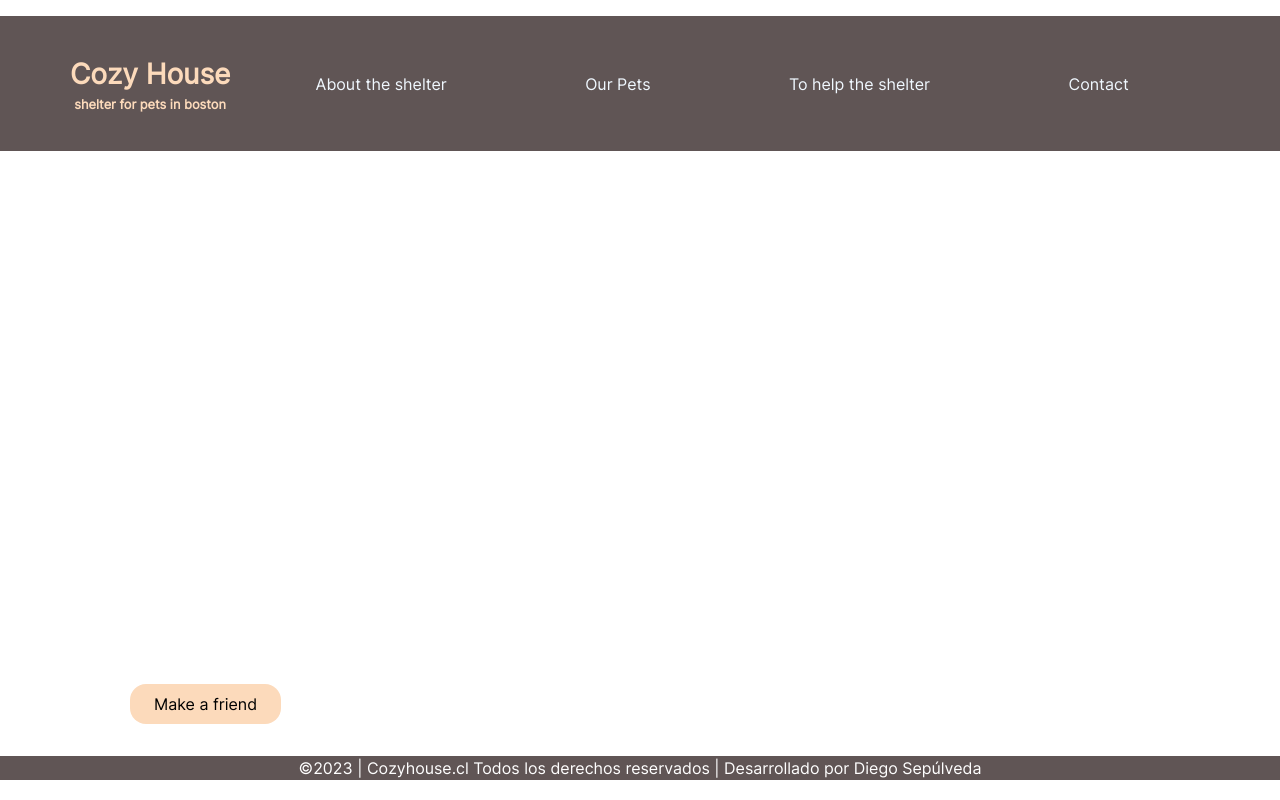
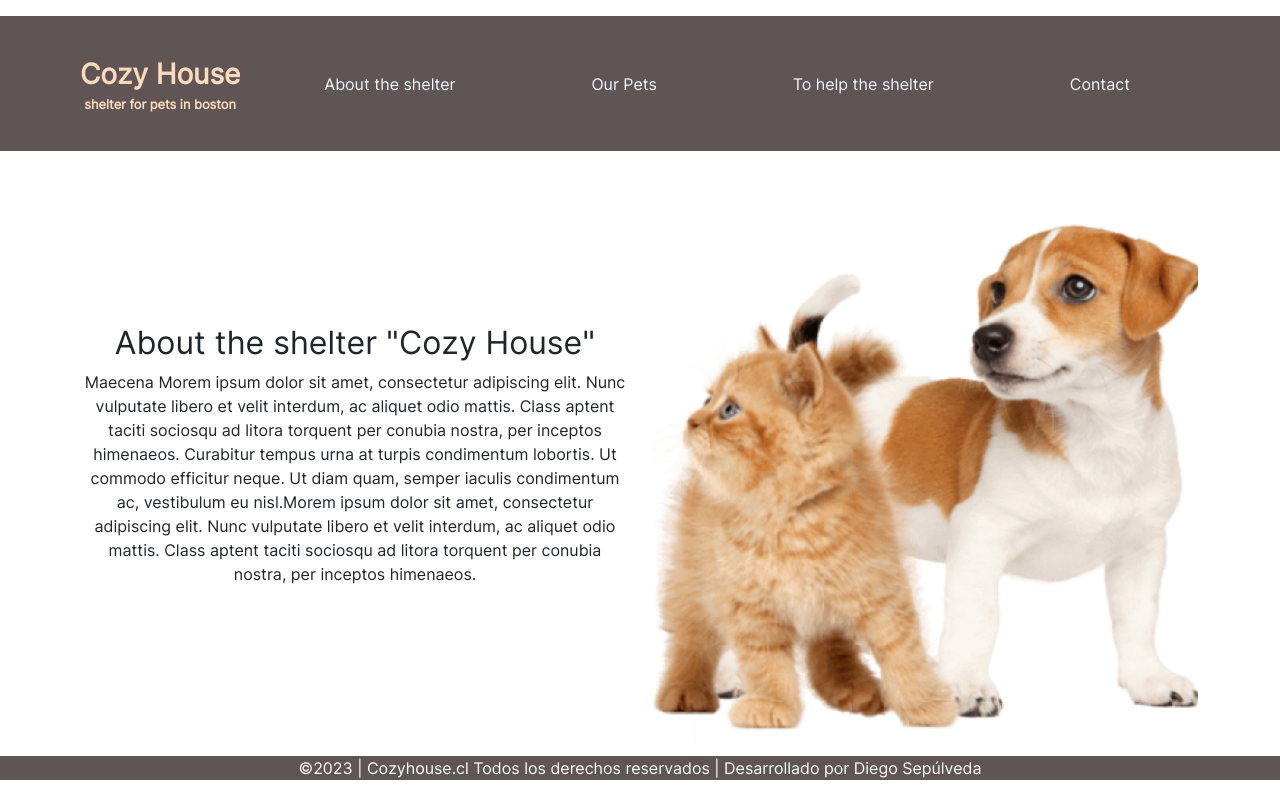
Before and after one commit to darsito92/pre-entrega-dos, a plain HTML site: page pages/about.html in a window 1280 px wide. Drawn offline with nearby package versions, Linux system fonts and the light colour scheme.

Commit message:
agrego bootstrap

```diff
--- a/css/styles.css
+++ b/css/styles.css
@@ -16,6 +16,7 @@
     background-position: center;
     height: 100vh;
 }
+/* header */
 .header{
   background-color: rgba(240, 248, 255, 0.063);
   margin-top: 1rem;
@@ -28,6 +29,7 @@
   color:#FCDABB;
   display: flex;
   flex-direction: column;
+  padding-left: 10px;
 
 }
 .nombre-sitio span{
@@ -37,20 +39,43 @@
 .color-principal{
   color: aliceblue;
 }
+/* footer */
 .pie-pagina{
   display:flex;
   justify-content:center;
   align-items:center;
   background-color: #605555;
 }
+/* boton index */
 .boton{
   background-color: #FCDABB;
   border:none;
   border-radius: 1rem;
   padding: .5rem 1.5rem;
 }
+/* about */
+.contenedor{
+  display:flex;
+  flex-direction: column;
+  justify-content: center;
 
-@media (max-width:390px){
+}
+@media (max-width:768px){
+
+ .pie-pagina{
+  font-size: 1rem;
+  padding-top: 1rem;
+ }
+ .parrafo-dos{
+  display:flex;
+  flex-direction: column;
+ }
+ .contenedor img{
+ padding-top: 10rem;
+ }
+
+}
+@media (max-width:320px){
   .fondo{
     background-position: bottom;
   }
@@ -61,4 +86,11 @@
   font-size: .8rem;
   padding-top: 1rem;
  }
+ .contenedor{
+  text-align: center;
+ }
+ .parrafo-dos{
+  display: none;
+  flex-direction: column;
+ }
 }
--- a/pages/about.html
+++ b/pages/about.html
@@ -32,18 +32,35 @@
     </header> <!-- fin Header -->
 
     <main><!-- inicio del main -->
-        <div class="container-xl text-white">
-            <div class="row">
-                <div class="ms-sm-5 col-sm-12 col-md-6 col-xl-4 mt-5 pt-5">
-                    <h2 class="mt-5 pt-5 display-5">Not only people
-                    need a house</h2>
-                <p class="ms-2">Forem ipsum dolor sit amet, consectetur adipiscing elit. Nunc vulputate libero et velit
-                    interdum, ac
-                    aliquet odio mattis.Forem ipsum dolor sit amet, consectetur adipiscing elit. Nunc vulputate libero
-                    et velit interdum, ac aliquet odio mattis.</p>
-                <button class="boton">Make a friend</button></div>
+        <div class="container">
+            <div class="row align-items-center text-center">
+                <!-- Columna de texto -->
+                <div class="col-md-6">
+                    <div class="d-flex justify-content-center align-items-center h-100">
+                        <div class="contenedor">
+                            <h2 class="pt-3">About the shelter "Cozy House"</h2>
+                            <p class="parrafo-dos">Maecena
+                                Morem ipsum dolor sit amet, consectetur adipiscing elit.
+                                Nunc vulputate libero et velit interdum, ac aliquet odio mattis. Class aptent taciti sociosqu ad litora
+                                torquent per conubia nostra, per inceptos himenaeos. Curabitur tempus urna at turpis condimentum
+                                lobortis. Ut commodo efficitur neque. Ut diam quam, semper iaculis condimentum ac, vestibulum eu
+                                nisl.Morem ipsum dolor sit amet, consectetur adipiscing elit. Nunc vulputate libero et velit interdum,
+                                ac aliquet odio mattis. Class aptent taciti sociosqu ad litora torquent per conubia nostra, per inceptos
+                                himenaeos.
+                            </p>
+                        </div>
+                    </div>
+                </div>
+
+                <!-- Columna de imagen -->
+                <div class="col-md-6">
+                    <img class="img-fluid" src="../assets/img/perroy-gato-about.png" alt="cachorritos">
+                </div>
             </div>
         </div>
+
+
+
     </main><!-- Fin del main -->
 
     <footer class="fixed-bottom text-center text-white mb-1"><!-- inicio del footer -->
```
Also changed, not shown: index.html (+2 -2 lines), pages/contact.html (+1 -12 lines), pages/help.html (+2 -12 lines).
